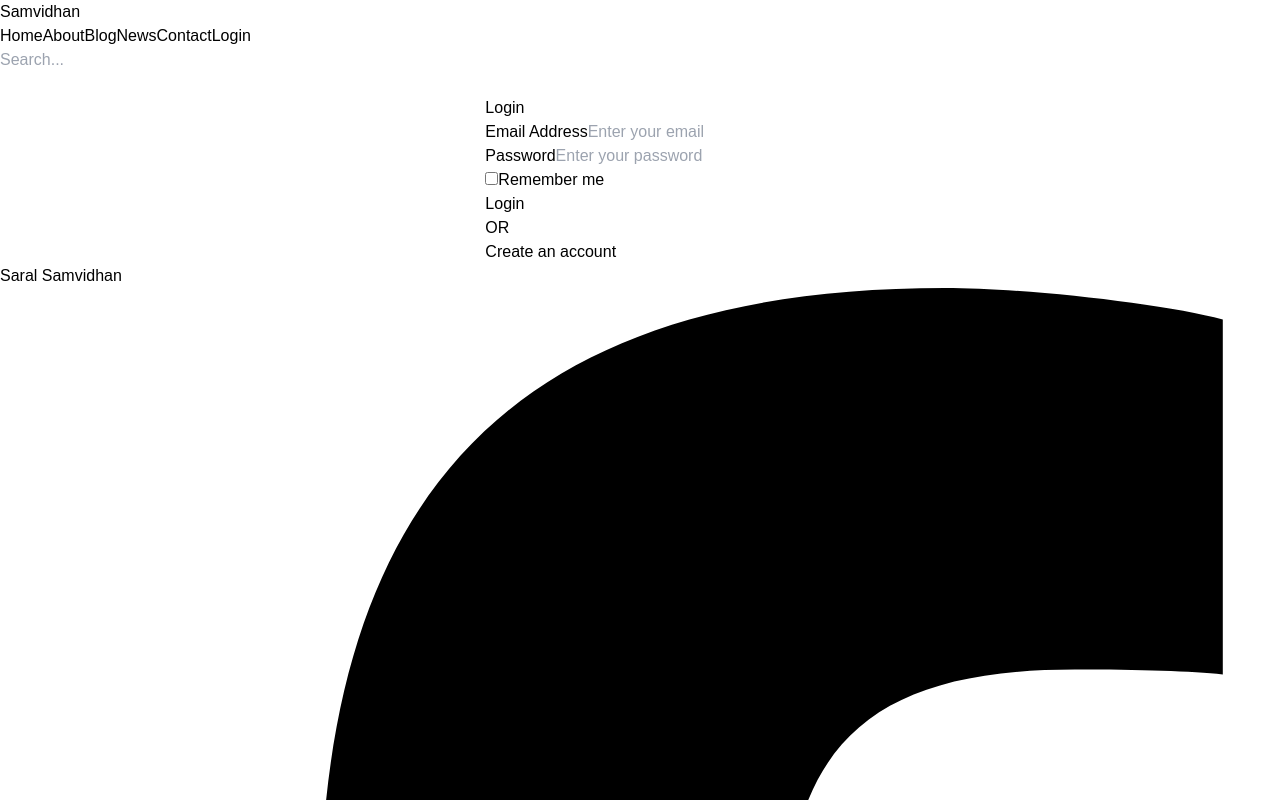
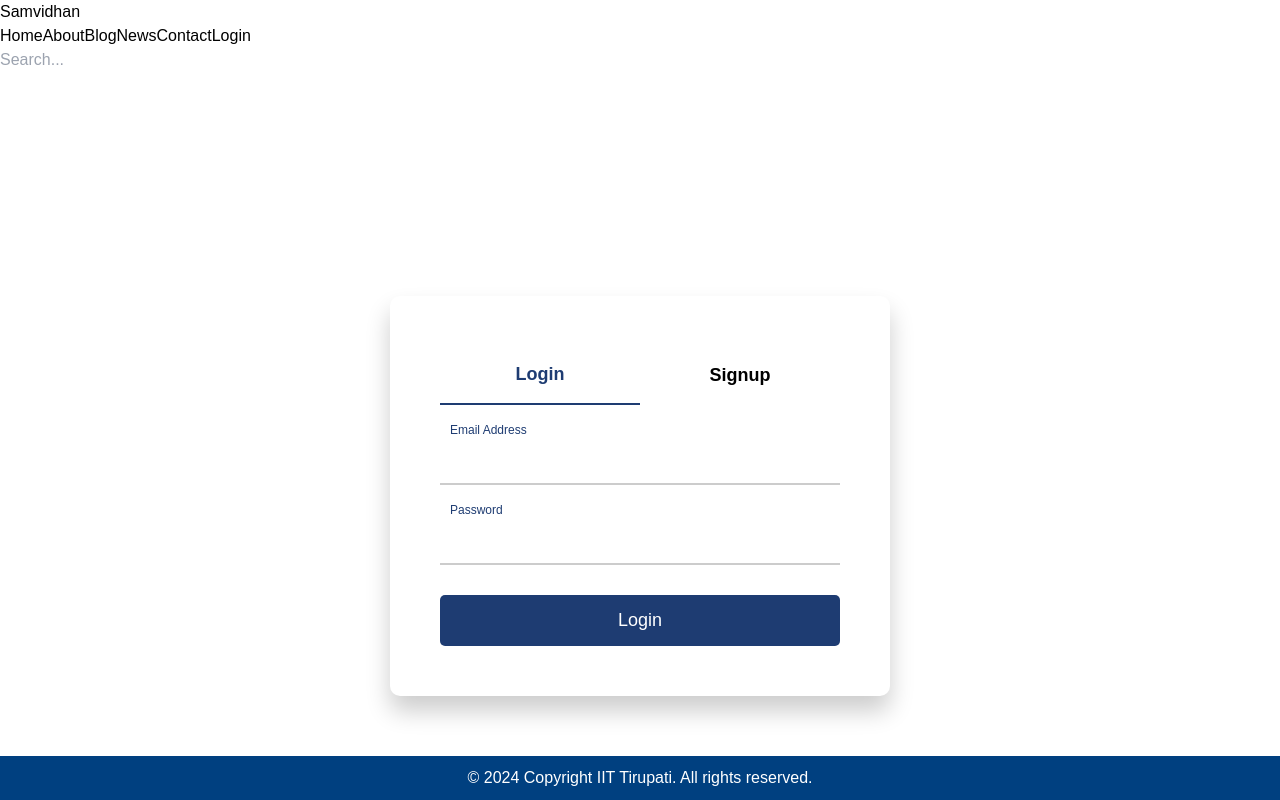
Before and after one commit to CommunistCoders/saral_samvidhan, a Next.js app: page /login in a window 1280 px wide. Shown: the top 800 px of the page. Built offline with nearby package versions, Linux system fonts and the light colour scheme.

Commit message:
fix : login and signup page

```diff
--- a/package.json
+++ b/package.json
@@ -15,6 +15,7 @@
     "cors": "^2.8.5",
     "dotenv": "^16.4.5",
     "express": "^4.21.0",
+    "framer-motion": "^11.11.1",
     "gsap": "^3.12.5",
     "next": "14.2.14",
     "nodemon": "^3.1.7",
--- a/src/app/login/formStyles.css
+++ b/src/app/login/formStyles.css
@@ -1,31 +1,121 @@
-/* CSS transitions for smooth form swap */
-.form-enter {
-    opacity: 0;
-    transform: translateY(-30px);
-  }
-  .form-enter-active {
-    opacity: 1;
-    transform: translateY(0);
-    transition: opacity 500ms, transform 500ms;
-  }
-  .form-exit {
-    opacity: 1;
-    transform: translateY(0);
-  }
-  .form-exit-active {
-    opacity: 0;
-    transform: translateY(30px);
-    transition: opacity 500ms, transform 500ms;
-  }
+/* Navbar Styles */
+.navbar {
+  width: 100%;
+  background-color: #004080;
+  color: white;
+  padding: 15px;
+  text-align: center;
+  font-size: 24px;
+}
 
-  /* Ensure the form container is centered */
-  .min-h-screen {
-    display: flex;
-    align-items: center;
-    justify-content: center;
-  }
+/* Footer Styles */
+.footer {
+  width: 100%;
+  background-color: #004080;
+  color: white;
+  padding: 10px;
+  text-align: center;
+  position: fixed;
+  bottom: 0;
+}
 
-  .relative {
-    position: relative;
-    transition: all 0.8s ease;
-  }
+/* Form Wrapper Positioned Between Navbar and Footer */
+.page-container {
+  display: flex;
+  flex-direction: column;
+  min-height: 100vh;
+}
+
+.main-content {
+  flex: 1;
+  display: flex;
+  justify-content: center;
+  align-items: center;
+}
+
+.form-wrapper {
+  width: 500px; /* Increased from 350px to 500px */
+  background: #fff;
+  padding: 50px; /* Increased padding for better spacing */
+  border-radius: 10px;
+  box-shadow: 0 15px 25px rgba(0, 0, 0, 0.2);
+}
+
+/* Form Styles */
+.toggle-buttons {
+  display: flex;
+  justify-content: space-between;
+  margin-bottom: 30px;
+}
+
+.toggle-buttons button {
+  width: 50%;
+  padding: 15px; /* Increased button padding */
+  background: transparent;
+  border: none;
+  cursor: pointer;
+  font-size: 18px;
+  font-weight: 600;
+  transition: color 0.3s;
+}
+
+.toggle-buttons button.active {
+  color: #1e3c72;
+  border-bottom: 2px solid #1e3c72;
+}
+
+.form-content {
+  display: flex;
+  flex-direction: column;
+}
+
+.field {
+  position: relative;
+  margin-bottom: 30px;
+}
+
+.field input {
+  width: 100%;
+  padding: 12px; /* Slightly larger input padding */
+  border: none;
+  border-bottom: 2px solid #ccc;
+  outline: none;
+  transition: border-color 0.3s;
+}
+
+.field input:focus {
+  border-bottom: 2px solid #1e3c72;
+}
+
+.field label {
+  position: absolute;
+  top: 50%;
+  left: 10px;
+  transform: translateY(-50%);
+  color: #aaa;
+  pointer-events: none;
+  transition: top 0.3s, font-size 0.3s;
+}
+
+.field input:focus ~ label,
+.field input:not(:placeholder-shown) ~ label {
+  top: -5px;
+  font-size: 12px;
+  color: #1e3c72;
+}
+
+.submit-btn {
+  width: 100%;
+  padding: 12px; /* Slightly larger button padding */
+  background: #1e3c72;
+  color: white;
+  border: none;
+  border-radius: 5px;
+  cursor: pointer;
+  font-size: 18px;
+  transition: background-color 0.3s;
+}
+
+.submit-btn:hover {
+  background-color: #2a5298;
+}
--- a/src/app/login/page.js
+++ b/src/app/login/page.js
@@ -1,190 +1,102 @@
 "use client";
 import React, { useState } from 'react';
-import { CSSTransition } from 'react-transition-group';
+import { motion } from 'framer-motion';
+// import { CSSTransition } from 'react-transition-group';
 import './formStyles.css'; // Import custom CSS for transitions
 
 const Page = () => {
-  // State for toggling between login and signup forms
   const [isLogin, setIsLogin] = useState(true);
 
-  // State for login form fields
-  const [email, setEmail] = useState('');
-  const [Password, setPassword] = useState('');
-
-  // State for signup form fields
-  const [signUpName, setSignUpName] = useState('');
-  const [signUpEmail, setSignUpEmail] = useState('');
-  const [signUpPassword, setSignUpPassword] = useState('');
-
-  // Handle login form submission
-  const handleLoginSubmit = (e) => {
-    e.preventDefault();
-    console.log({ email, Password });
-  };
-
-  // Handle signup form submission
-  const handleSignUpSubmit = (e) => {
-    e.preventDefault();
-    console.log({ signUpName, signUpEmail, signUpPassword });
-  };
-
-  // Toggle between login and signup forms
   const toggleForm = () => {
     setIsLogin(!isLogin);
   };
 
   return (
-    <>
-      <div className="min-h-screen flex items-center justify-center bg-gray-100">
-        <div className="relative w-full max-w-2xl bg-white p-8 shadow-md rounded-lg transition-all duration-500">
-          <div className="flex flex-row space-x-8 relative">
-            {/* Login Form */}
-            <CSSTransition
-              in={isLogin}
-              timeout={0}
-              classNames="form"
-              unmountOnExit
+    <div className="page-container">
+      {/* Navbar */}
+
+      {/* Main Content */}
+      <main className="main-content">
+        <div className="form-wrapper">
+          <div className="form-container">
+            {/* Toggle Buttons */}
+            <div className="toggle-buttons">
+              <motion.button
+                className={isLogin ? 'active' : ''}
+                whileHover={{ scale: 1.1 }}
+                onClick={() => setIsLogin(true)}
               >
-              <div className="w-full">
-                <h2 className="text-2xl font-bold mb-6 text-center">Login</h2>
-                <form onSubmit={handleLoginSubmit}>
-                  <div className="mb-4">
-                    <label className="block text-gray-700 text-sm font-bold mb-2" htmlFor="email">
-                      Email Address
-                    </label>
-                    <input
-                      type="email"
-                      id="email"
-                      name="email"
-                      value={email}
-                      onChange={(e) => setEmail(e.target.value)}
-                      required
-                      className="w-full px-3 py-2 border rounded-lg text-gray-700 focus:outline-none focus:border-indigo-500"
-                      placeholder="Enter your email"
-                    />
+                Login
+              </motion.button>
+              <motion.button
+                className={!isLogin ? 'active' : ''}
+                whileHover={{ scale: 1.1 }}
+                onClick={() => setIsLogin(false)}
+              >
+                Signup
+              </motion.button>
             </div>
 
-                  <div className="mb-4">
-                    <label className="block text-gray-700 text-sm font-bold mb-2" htmlFor="password">
-                      Password
-                    </label>
-                    <input
-                      type="password"
-                      id="password"
-                      name="password"
-                      value={Password}
-                      onChange={(e) => setPassword(e.target.value)}
-                      required
-                      className="w-full px-3 py-2 border rounded-lg text-gray-700 focus:outline-none focus:border-indigo-500"
-                      placeholder="Enter your password"
-                    />
+            {/* Form Content */}
+            <motion.div
+              initial={{ opacity: 0, y: 50 }}
+              animate={{ opacity: 1, y: 0 }}
+              transition={{ duration: 0.5 }}
+              className="form-content"
+            >
+              {isLogin ? (
+                <motion.form className="login-form">
+                  <div className="field">
+                    <input type="email" required />
+                    <label>Email Address</label>
                   </div>
-
-          <div className="mb-6">
-            <label className="flex items-center">
-              <input type="checkbox" className="form-checkbox" />
-              <span className="ml-2 text-gray-700">Remember me</span>
-            </label>
+                  <div className="field">
+                    <input type="password" required />
+                    <label>Password</label>
                   </div>
-
-                  <div className="mb-4">
-                    <button
+                  <motion.button
                     type="submit"
-                      className="w-full bg-indigo-500 hover:bg-indigo-600 text-white py-2 px-4 rounded-lg focus:outline-none focus:ring-2 focus:ring-indigo-400 focus:ring-opacity-50 transition duration-300"
+                    className="submit-btn"
+                    whileHover={{ scale: 1.05 }}
+                    whileTap={{ scale: 0.95 }}
                   >
                     Login
-                    </button>
+                  </motion.button>
+                </motion.form>
+              ) : (
+                <motion.form className="signup-form">
+                  <div className="field">
+                    <input type="email" required />
+                    <label>Email Address</label>
                   </div>
-                </form>
+                  <div className="field">
+                    <input type="password" required />
+                    <label>Password</label>
                   </div>
-            </CSSTransition>
-
-            {/* Signup Form */}
-            <CSSTransition
-              in={!isLogin}
-              timeout={0}
-              classNames="form"
-              unmountOnExit
+                  <div className="field">
+                    <input type="password" required />
+                    <label>Confirm Password</label>
+                  </div>
+                  <motion.button
+                    type="submit"
+                    className="submit-btn"
+                    whileHover={{ scale: 1.05 }}
+                    whileTap={{ scale: 0.95 }}
                   >
-              <div className="w-full">
-                <h2 className="text-2xl font-bold mb-6 text-center">Sign Up</h2>
-                <form onSubmit={handleSignUpSubmit}>
-                  <div className="mb-4">
-                    <label className="block text-gray-700 text-sm font-bold mb-2" htmlFor="name">
-                      Full Name
-                    </label>
-                    <input
-                      type="text"
-                      id="name"
-                      name="name"
-                      value={signUpName}
-                      onChange={(e) => setSignUpName(e.target.value)}
-                      required
-                      className="w-full px-3 py-2 border rounded-lg text-gray-700 focus:outline-none focus:border-indigo-500"
-                      placeholder="Enter your full name"
-                    />
-                  </div>
-
-                  <div className="mb-4">
-                    <label className="block text-gray-700 text-sm font-bold mb-2" htmlFor="email-signup">
-                      Email Address
-                    </label>
-                    <input
-                      type="email"
-                      id="email-signup"
-                      name="email-signup"
-                      value={signUpEmail}
-                      onChange={(e) => setSignUpEmail(e.target.value)}
-                      required
-                      className="w-full px-3 py-2 border rounded-lg text-gray-700 focus:outline-none focus:border-indigo-500"
-                      placeholder="Enter your email"
-                    />
-                  </div>
-
-                  <div className="mb-4">
-                    <label className="block text-gray-700 text-sm font-bold mb-2" htmlFor="password-signup">
-                      Password
-                    </label>
-                    <input
-                      type="password"
-                      id="password-signup"
-                      name="password-signup"
-                      value={signUpPassword}
-                      onChange={(e) => setSignUpPassword(e.target.value)}
-                      required
-                      className="w-full px-3 py-2 border rounded-lg text-gray-700 focus:outline-none focus:border-indigo-500"
-                      placeholder="Enter your password"
-                    />
-                  </div>
-
-                  <div className="mb-4">
-                    <button
-                      type="submit"
-                      className="w-full bg-green-500 hover:bg-green-600 text-white py-2 px-4 rounded-lg focus:outline-none focus:ring-2 focus:ring-green-400 focus:ring-opacity-50 transition duration-300"
-                    >
-                      Sign Up
-                    </button>
-                  </div>
-                </form>
-              </div>
-            </CSSTransition>
-          </div>
-
-          {/* OR Separator with switch button */}
-          <div className="text-center mt-4">
-            <span className="text-gray-600">OR</span>
-            <div className="mt-4">
-              <button
-                onClick={toggleForm}
-                className="text-indigo-500 hover:text-indigo-600 transition duration-300"
-              >
-                {isLogin ? 'Create an account' : 'Already have an account? Login'}
-              </button>
+                    Signup
+                  </motion.button>
+                </motion.form>
+              )}
+            </motion.div>
           </div>
         </div>
+      </main>
+
+      {/* Footer */}
+      <footer className="footer">
+        <p>© 2024  Copyright IIT Tirupati. All rights reserved.</p>
+      </footer>
     </div>
-      </div>
-    </>
   );
 };
 
```
Also changed, not shown: 1 other file (tests, documents, lock files or other folders). Lines whose indentation alone changed are shown as unchanged.
